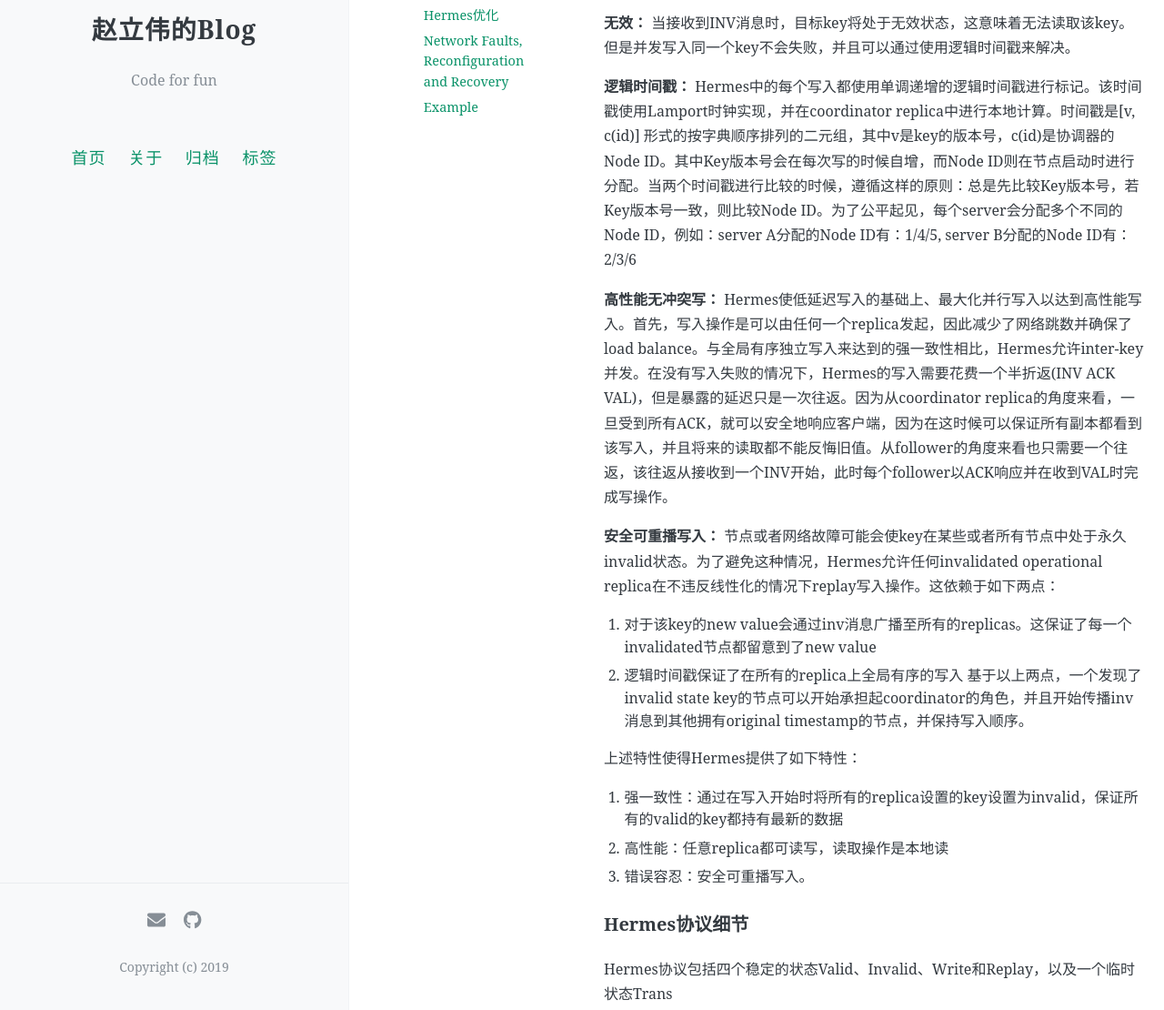
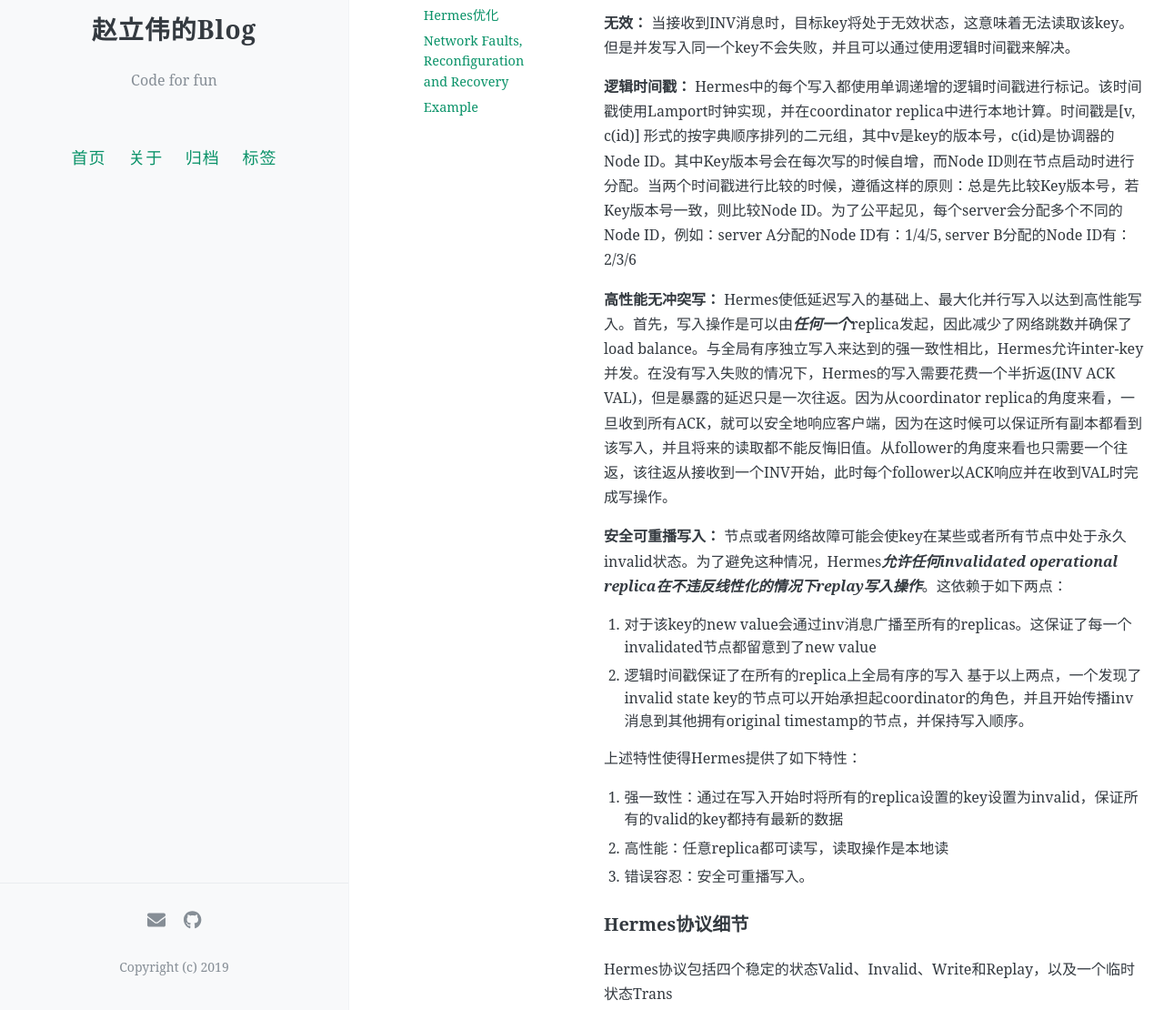
Before and after one commit to levy5307/blog, a Jekyll site: the page built from _posts/2020-07-12-Hermes.md, in a window 1280 px wide and 1400 px high, scrolled down 1952 px. Shown: the part 290-1400 px from the top of the window at 91% size. Built offline with Jekyll 4.4.1, drawn with Linux system fonts in a browser that asks for light colours; comment, search, counter and statistics services are not loaded; some of the changed text lies outside the part shown.

Commit message:
update Hermes

```diff
--- a/_posts/2020-07-12-Hermes.md
+++ b/_posts/2020-07-12-Hermes.md
@@ -51,15 +51,15 @@ Hemers是一种可靠的基于成员资格的广播协议，提供高吞吐和
 
 ![write process](../images/Hermes-write-process.jpg)
 
-现在先简单概述Hermes的显著特征，并在一下小节中做具体讨论。
+现在先简单概述Hermes的显著特征，并在以下小节中做具体讨论。
 
 **无效：** 当接收到INV消息时，目标key将处于无效状态，这意味着无法读取该key。但是并发写入同一个key不会失败，并且可以通过使用逻辑时间戳来解决。
 
 **逻辑时间戳：** Hermes中的每个写入都使用单调递增的逻辑时间戳进行标记。该时间戳使用Lamport时钟实现，并在coordinator replica中进行本地计算。时间戳是[v, c(id)] 形式的按字典顺序排列的二元组，其中v是key的版本号，c(id)是协调器的Node ID。其中Key版本号会在每次写的时候自增，而Node ID则在节点启动时进行分配。当两个时间戳进行比较的时候，遵循这样的原则：总是先比较Key版本号，若Key版本号一致，则比较Node ID。为了公平起见，每个server会分配多个不同的Node ID，例如：server A分配的Node ID有：1/4/5, server B分配的Node ID有：2/3/6
 
-**高性能无冲突写：** Hermes使低延迟写入的基础上、最大化并行写入以达到高性能写入。首先，写入操作是可以由任何一个replica发起，因此减少了网络跳数并确保了load balance。与全局有序独立写入来达到的强一致性相比，Hermes允许inter-key并发。在没有写入失败的情况下，Hermes的写入需要花费一个半折返(INV ACK VAL)，但是暴露的延迟只是一次往返。因为从coordinator replica的角度来看，一旦受到所有ACK，就可以安全地响应客户端，因为在这时候可以保证所有副本都看到该写入，并且将来的读取都不能反悔旧值。从follower的角度来看也只需要一个往返，该往返从接收到一个INV开始，此时每个follower以ACK响应并在收到VAL时完成写操作。
+**高性能无冲突写：** Hermes使低延迟写入的基础上、最大化并行写入以达到高性能写入。首先，写入操作是可以由***任何一个***replica发起，因此减少了网络跳数并确保了load balance。与全局有序独立写入来达到的强一致性相比，Hermes允许inter-key并发。在没有写入失败的情况下，Hermes的写入需要花费一个半折返(INV ACK VAL)，但是暴露的延迟只是一次往返。因为从coordinator replica的角度来看，一旦收到所有ACK，就可以安全地响应客户端，因为在这时候可以保证所有副本都看到该写入，并且将来的读取都不能反悔旧值。从follower的角度来看也只需要一个往返，该往返从接收到一个INV开始，此时每个follower以ACK响应并在收到VAL时完成写操作。
 
-**安全可重播写入：** 节点或者网络故障可能会使key在某些或者所有节点中处于永久invalid状态。为了避免这种情况，Hermes允许任何invalidated operational replica在不违反线性化的情况下replay写入操作。这依赖于如下两点：
+**安全可重播写入：** 节点或者网络故障可能会使key在某些或者所有节点中处于永久invalid状态。为了避免这种情况，Hermes***允许任何invalidated operational replica在不违反线性化的情况下replay写入操作***。这依赖于如下两点：
 1. 对于该key的new value会通过inv消息广播至所有的replicas。这保证了每一个invalidated节点都留意到了new value
 2. 逻辑时间戳保证了在所有的replica上全局有序的写入
 基于以上两点，一个发现了invalid state key的节点可以开始承担起coordinator的角色，并且开始传播inv消息到其他拥有original timestamp的节点，并保持写入顺序。
@@ -68,7 +68,6 @@ Hemers是一种可靠的基于成员资格的广播协议，提供高吞吐和
 1. 强一致性：通过在写入开始时将所有的replica设置的key设置为invalid，保证所有的valid的key都持有最新的数据
 2. 高性能：任意replica都可读写，读取操作是本地读
 3. 错误容忍：安全可重播写入。
-
 
 ### Hermes协议细节
 
@@ -81,9 +80,9 @@ Hermes协议包括四个稳定的状态Valid、Invalid、Write和Replay，以及
 - 一旦收到所有节点的ACK，将Key设置为Valid状态
 - 广播VAL消息
 Follower：
-- 收到INV消息时，将消息中的时间戳和自己本地的时间戳做对比。当且仅当消息中的时间戳比本地高时将这个Key设置为Invalid状态，并更新Key的时间戳和值，否则就什么都不做
+- 收到INV消息时，将消息中的时间戳和自己本地的时间戳做对比。***当且仅当消息中的时间戳比本地高时将这个Key设置为Invalid状态，并更新Key的时间戳和值，否则就什么都不做***
 - 无论时间戳比较的结果是什么，总是返回一个ACK
-- 收到VAL消息时，当且仅当消息中的时间戳与本地一致时将Key更新为Valid状态，否则就直接忽略这个VAL消息。
+- 收到VAL消息时，***当且仅当消息中的时间戳与本地一致时将Key更新为Valid状态，否则就直接忽略这个VAL消息***。
 
 ***Write Replays:*** 当发现一个key处于Invalid状态一段时间时，则会触发write replay操作。该节点则开始充当coordinator角色，并将该key设置为Replay状态，并开始Write流程。
 
@@ -104,14 +103,13 @@ Follower：
 - 一批新的live nodes
 - 一个递增的epoch ID
 
-一个接受了 m-update 的 replica 就可以当成 coordinator 了，这里需要注意：
+一个接受了m-update的replica就可以当成coordinator了，这里需要注意：
 
-- 如果read处于Valid的 key，仍然是按照之前的方式处理
-- 如果write或者read处于Invalid的key，则需要等m-update里面的live nodes接受到m-update。这是因为只有所有的replica可正常工作时，写入才能正常进行。
+- 如果read处于Valid的key，仍然是按照之前的方式处理
+- 如果write或者read处于Invalid的key，则需要等m-update里面的live nodes接收到m-update。这是因为只有所有的replica可正常工作时，写入才能正常进行。
 - 如果一个follower还没接受到m-update，则会丢弃后续的消息，因为这些消息的epoch ID会比follower当前的epoch ID要大。这将会导致INV消息的重新发送，一直到所有的followers接收到了最新的memership并可以正常工作了。
 
 ***Recovery:***对于新增一个node，随着所有的replica被告知该新node加入进来，membership被可靠的更新。这时新加入进来的node被作为shadow replica并且作为一个follower参与到写入流程，但是不会直接服务于客户端。它从其他的replica读取，获取最新的数据。当读取完毕之后，该shadow replica则是最新的并且切换到了正常工作状态（此时可以正常接收客户端的请求）
-
 
 ### Example
 
```
